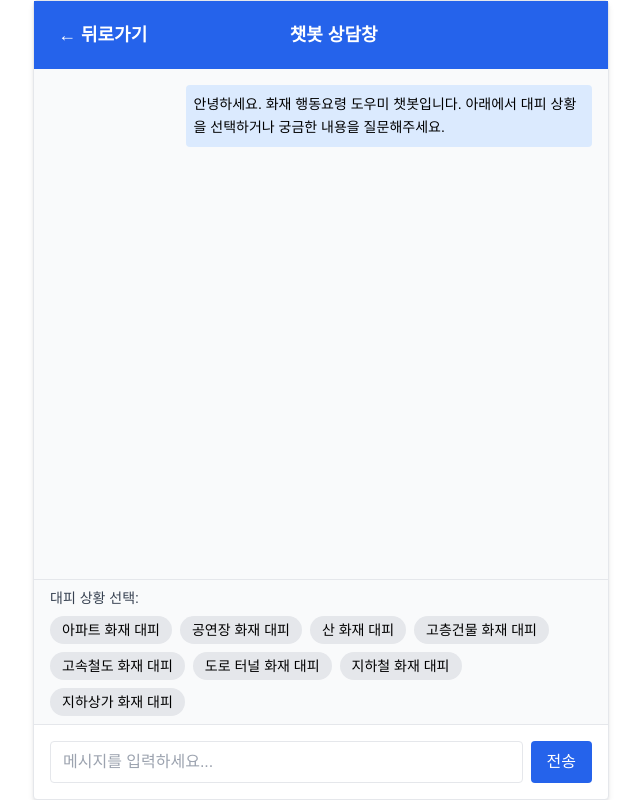
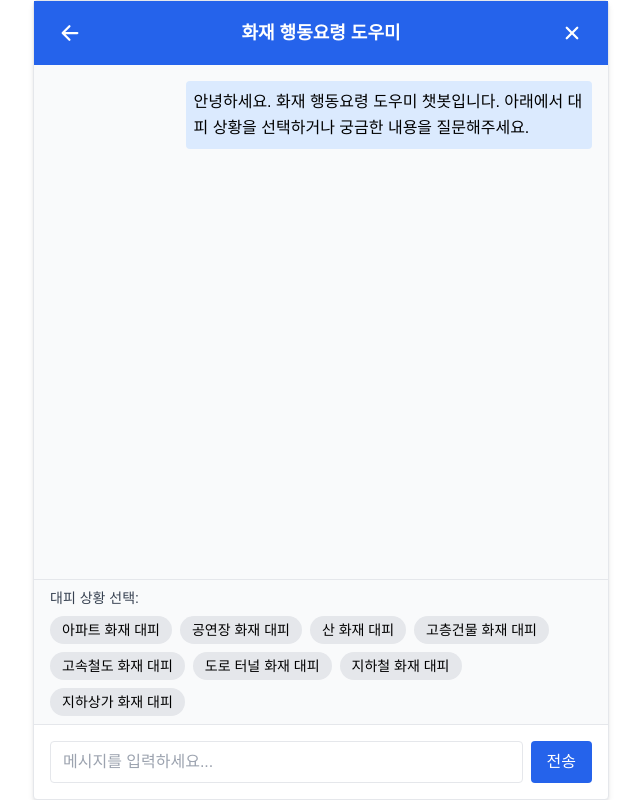
Before and after one commit to 2025-SMHRD-SW-LangIntelligence/JusoCraft, a React (Vite) app in the folder frontend/: page /chatbot in a window 1280 px wide. Shown: the whole page, without its empty margins (319-959 px from the left). Built offline with nearby package versions, Linux system fonts and the light colour scheme; no server answers; a web font is replaced by a local one.

Commit message:
폰트 크기 조절 및 종료 버튼 추가 (기능은 아직)

```diff
--- a/frontend/src/pages/ChatBotPage/ChatHeader.jsx
+++ b/frontend/src/pages/ChatBotPage/ChatHeader.jsx
@@ -1,17 +1,27 @@
+import { IoArrowBack } from "react-icons/io5";
+
+import { IoClose } from "react-icons/io5";
+
 function ChatHeader({ onBack }) {
    return (
       <header className="bg-blue-600 text-white p-4 flex items-center gap-4">
          <button
             onClick={onBack}
             aria-label="뒤로가기"
-                className="text-white text-lg font-bold px-2 py-1 rounded hover:bg-blue-700 transition"
+            className="text-white text-2xl font-bold px-2 py-1 rounded hover:bg-blue-700 transition"
          >
-                ← 뒤로가기
+            <IoArrowBack />
          </button>
          <h1 className="flex-grow text-center font-bold text-lg">
-                챗봇 상담창
+            화재 행동요령 도우미
          </h1>
-            <div className="w-20" /> {/* 오른쪽 공간 확보용 */}
+
+         <button
+            aria-label="종료하기"
+            className="text-white text-2xl font-bold px-2 py-1 rounded hover:bg-blue-700 transition"
+         >
+            <IoClose />
+         </button>
       </header>
    );
 }
--- a/frontend/src/pages/ChatBotPage/ChatMessageList.jsx
+++ b/frontend/src/pages/ChatBotPage/ChatMessageList.jsx
@@ -13,7 +13,7 @@ function ChatMessageList({ messages, endRef }) {
                      msg.sender === "bot" ? "bg-blue-100" : "bg-green-100"
                   }`}
                >
-                  <p className="text-sm whitespace-pre-wrap leading-relaxed">
+                  <p className="text-base whitespace-pre-wrap leading-relaxed">
                      {msg.text}
                   </p>
                </div>
```
Also changed, not shown: frontend/src/pages/ChatBotPage/ChatInputBox.jsx (indentation only). Lines whose indentation alone changed are shown as unchanged.
